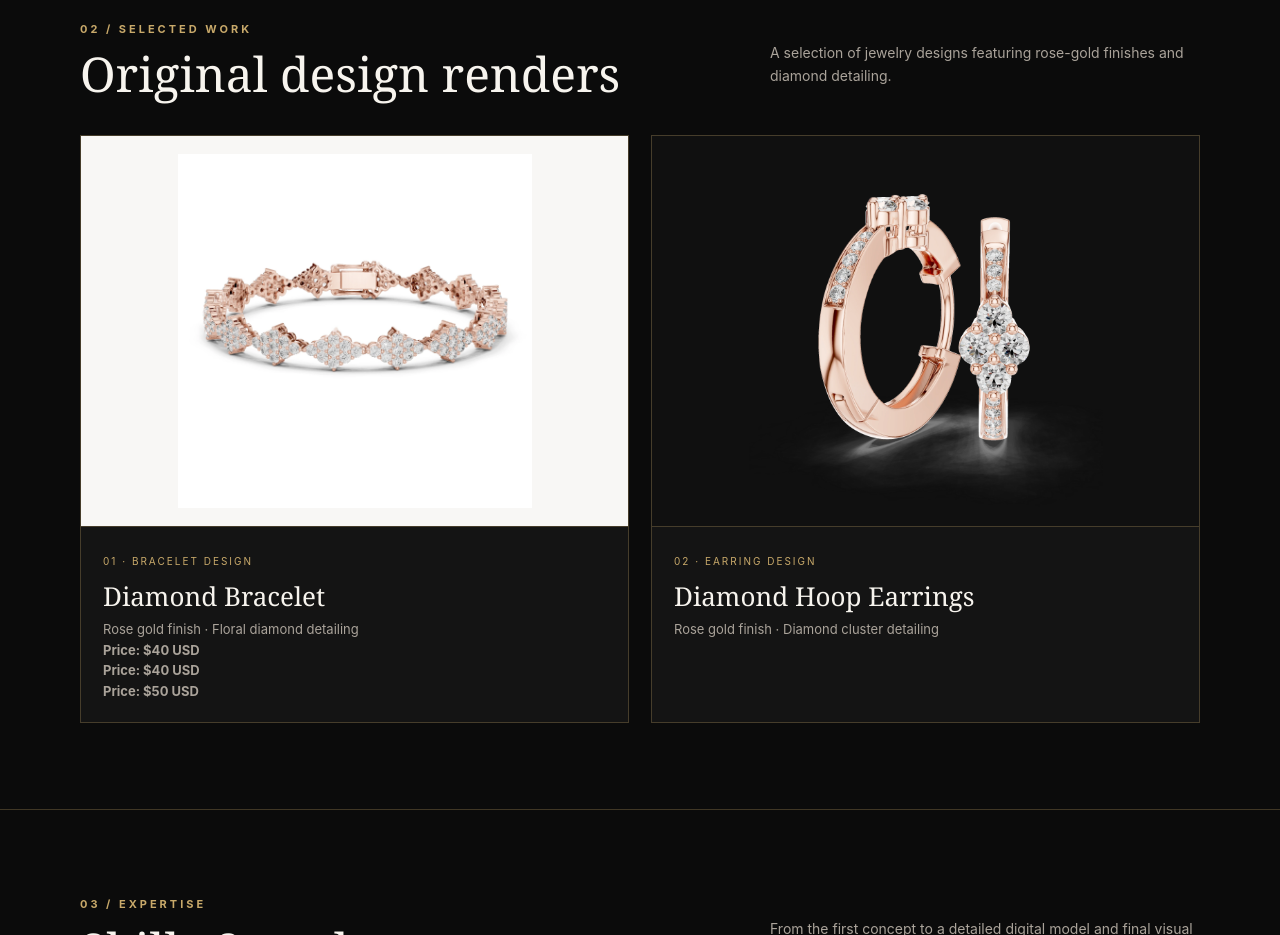
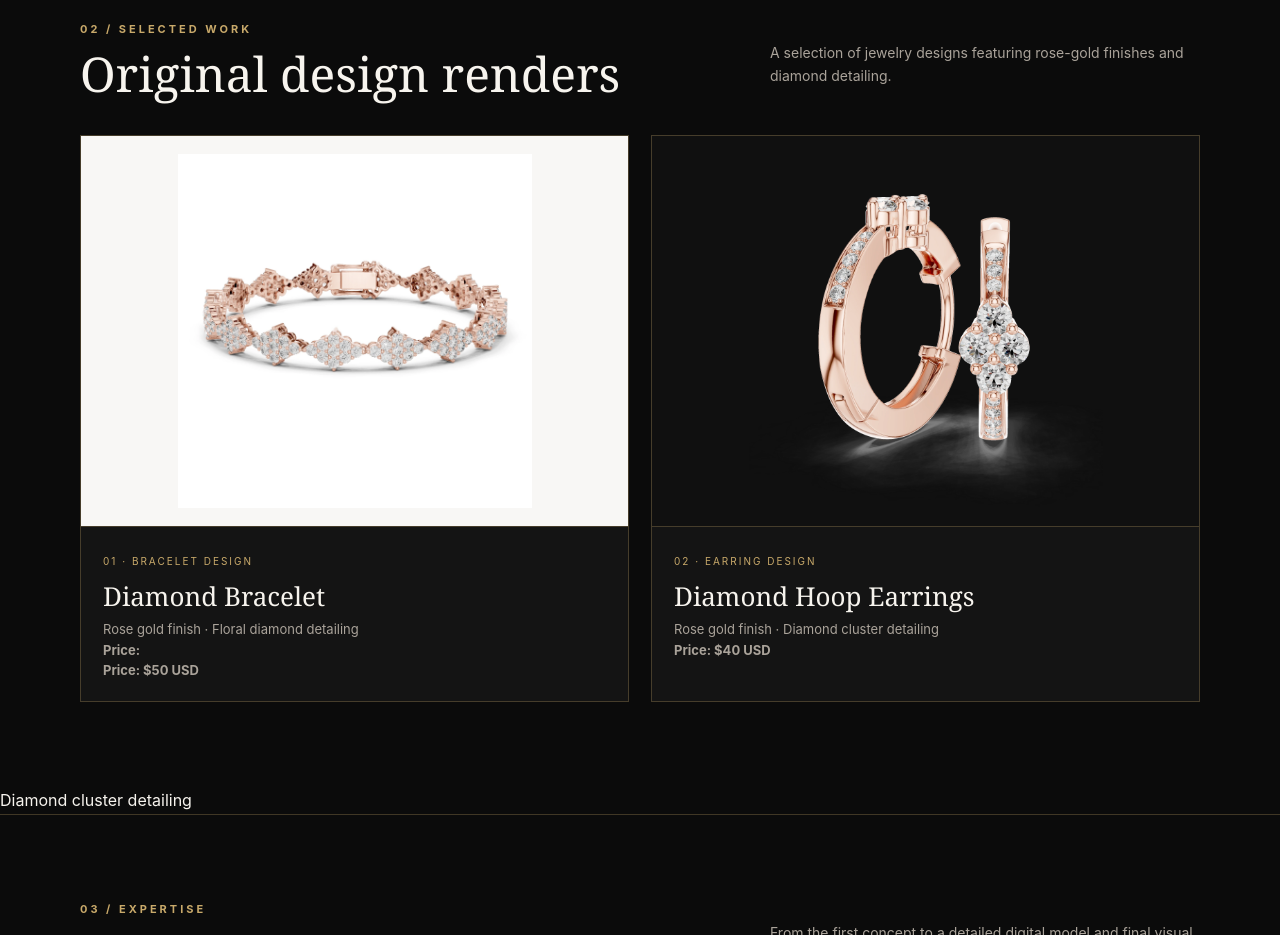
Before and after one commit to rkcadstudio/rk-cad-studio, a plain HTML site: page index.html in a window 1280 px wide. Shown: the part 1420-2355 px from the top of the page. Drawn offline with Linux system fonts and the light colour scheme.

Commit message:
Update jewelry product prices

```diff
--- a/index.html
+++ b/index.html
@@ -17,8 +17,11 @@
 <main>
 <section class="wrap hero" id="home"><div class="hero-copy"><div class="eyebrow">Jewelry CAD Designer · West Bengal, India</div><h1>Crafting fine jewelry through <span>3D design.</span></h1><p>Creative and detail-oriented Jewelry CAD Designer with 4 years of experience in 3D modeling and rendering. Focused on refined forms, thoughtful proportions and production-conscious details.</p><div class="actions"><a class="btn primary" href="#work">Explore selected work</a><a class="btn" href="#contact">Get in touch</a></div></div><div class="hero-art"><img src="assets/earrings.webp" alt="Rose gold diamond hoop earrings 3D render"><div class="hero-caption">Selected render · Rose gold & diamonds</div></div></section>
 <section class="section" id="about"><div class="wrap"><div class="section-head"><div><div class="eyebrow">01 / About</div><h2>Design with precision.<br><span class="gold">Made to inspire.</span></h2></div><p class="section-intro">A portfolio of jewelry CAD design, 3D modeling and visual presentation — created with care for detail and craftsmanship.</p></div><div class="about-grid"><div class="about-copy"><p>I am a Jewelry CAD Designer with 4 years of freelance experience, creating jewelry concepts and 3D models across bracelets, earrings, rings and necklaces.</p><p>My approach combines creative design with an understanding of stone setting, proportion and manufacturing requirements. I aim to turn ideas into clear, polished and production-aware digital models.</p></div><div class="stats"><div class="stat"><strong>04+</strong><span>Years of experience</span></div><div class="stat"><strong>3D</strong><span>Modeling & rendering</span></div><div class="stat"><strong>CAD</strong><span>Design workflow</span></div><div class="stat"><strong>STL</strong><span>3DM file preparation</span></div></div></div></div></section>
-<section class="section" id="work"><div class="wrap"><div class="section-head"><div><div class="eyebrow">02 / Selected work</div><h2>Original design renders</h2></div><p class="section-intro">A selection of jewelry designs featuring rose-gold finishes and diamond detailing.</p></div><div class="work-grid"><article class="work-card"><div class="work-image light"><img src="assets/bracelet.webp" alt="Rose gold diamond bracelet original 3D render"></div><div class="work-info"><small>01 · BRACELET DESIGN</small><h3>Diamond Bracelet</h3><p>Rose gold finish · Floral diamond detailing</p><p class="gold"><strong>Price: $40 USD</strong></p>
-  <p class="gold"><strong>Price: $40 USD</strong></p><p class="gold"><strong>Price: $50 USD</strong></p></div></article><article class="work-card"><div class="work-image"><img src="assets/earrings.webp" alt="Rose gold diamond hoop earrings original 3D render"></div><div class="work-info"><small>02 · EARRING DESIGN</small><h3>Diamond Hoop Earrings</h3><p>Rose gold finish · Diamond cluster detailing</p></div></article></div></div></section>
+<section class="section" id="work"><div class="wrap"><div class="section-head"><div><div class="eyebrow">02 / Selected work</div><h2>Original design renders</h2></div><p class="section-intro">A selection of jewelry designs featuring rose-gold finishes and diamond detailing.</p></div><div class="work-grid"><article class="work-card"><div class="work-image light"><img src="assets/bracelet.webp" alt="Rose gold diamond bracelet original 3D render"></div><div class="work-info"><small>01 · BRACELET DESIGN</small><h3>Diamond Bracelet</h3><p>Rose gold finish · Floral diamond detailing</p><p class="gold"><strong>Price: </strong></p>
+  <p class="gold"><strong>Price: $50 USD</strong></p>
+ <p class="gold"><strong></strong></p></div></article><article class="work-card"><div class="work-image"><img src="assets/earrings.webp" alt="Rose gold diamond hoop earrings original 3D render"></div><div class="work-info"><small>02 · EARRING DESIGN</small><h3>Diamond Hoop Earrings</h3><p>Rose gold finish · Diamond cluster detailing</p><p class="gold"><strong>Price: $40 USD</strong></p></div></article></div></div></section>
+
+  Diamond cluster detailing
 <section class="section" id="skills"><div class="wrap"><div class="section-head"><div><div class="eyebrow">03 / Expertise</div><h2>Skills & tools</h2></div><p class="section-intro">From the first concept to a detailed digital model and final visual presentation.</p></div><div class="skills"><div class="skill"><div class="num">01</div><h3>Jewelry Design</h3><p>Diamond jewelry · Rings · Earrings · Bracelets · Necklaces · Custom concepts</p></div><div class="skill"><div class="num">02</div><h3>CAD Software</h3><p>Matrix Gold · Rhino 3D · Jewelry 3D modeling</p></div><div class="skill"><div class="num">03</div><h3>Technical & Rendering</h3><p>KeyShot rendering · Stone setting knowledge · Proportion · STL / 3DM preparation</p></div></div></div></section>
 <section class="section" id="contact"><div class="wrap"><div class="contact"><div><div class="eyebrow">04 / Contact</div><h2>Let's create something exceptional.</h2><p>Open to opportunities with jewelry companies, manufacturers and freelance clients.</p><p class="contact-email">hshakimsk@gmail.com</p></div><div class="actions">
 <a class="btn primary" href="https://wa.me/917001611633" target="_blank">WhatsApp</a>
```
